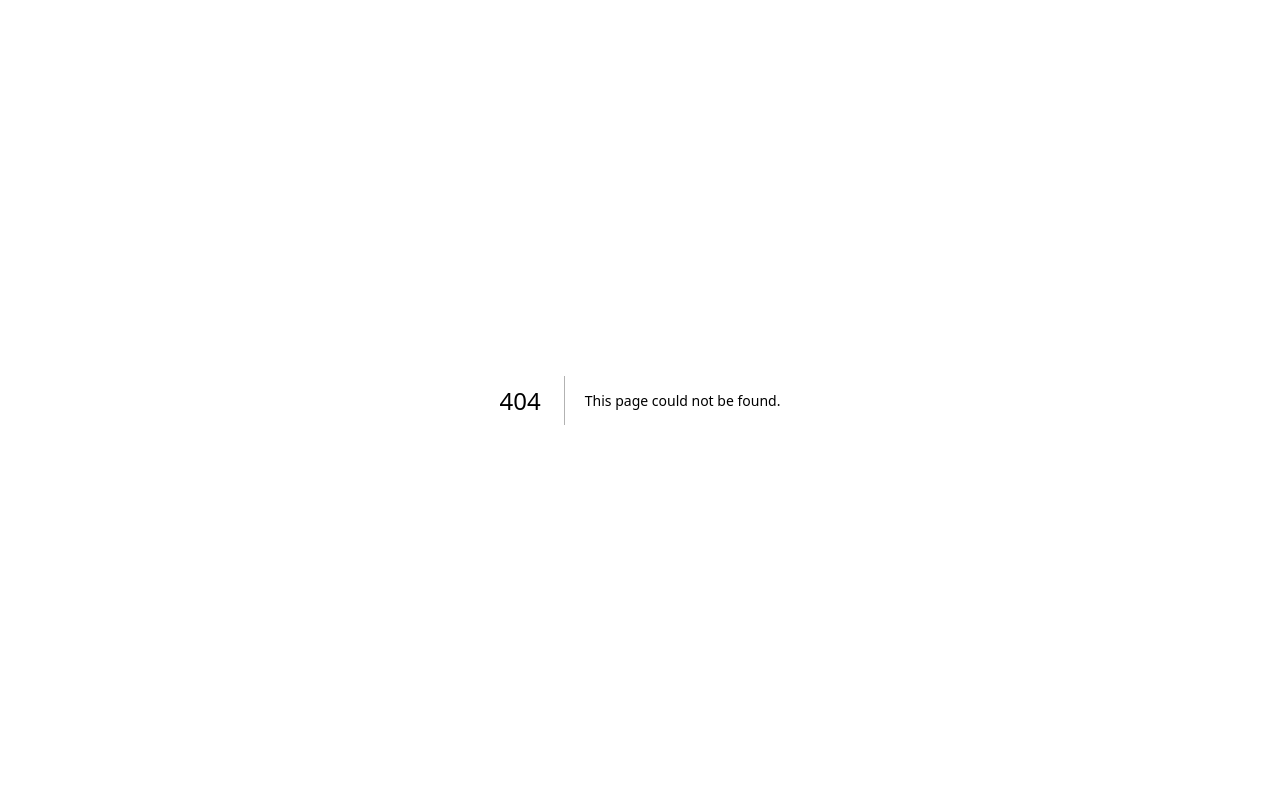
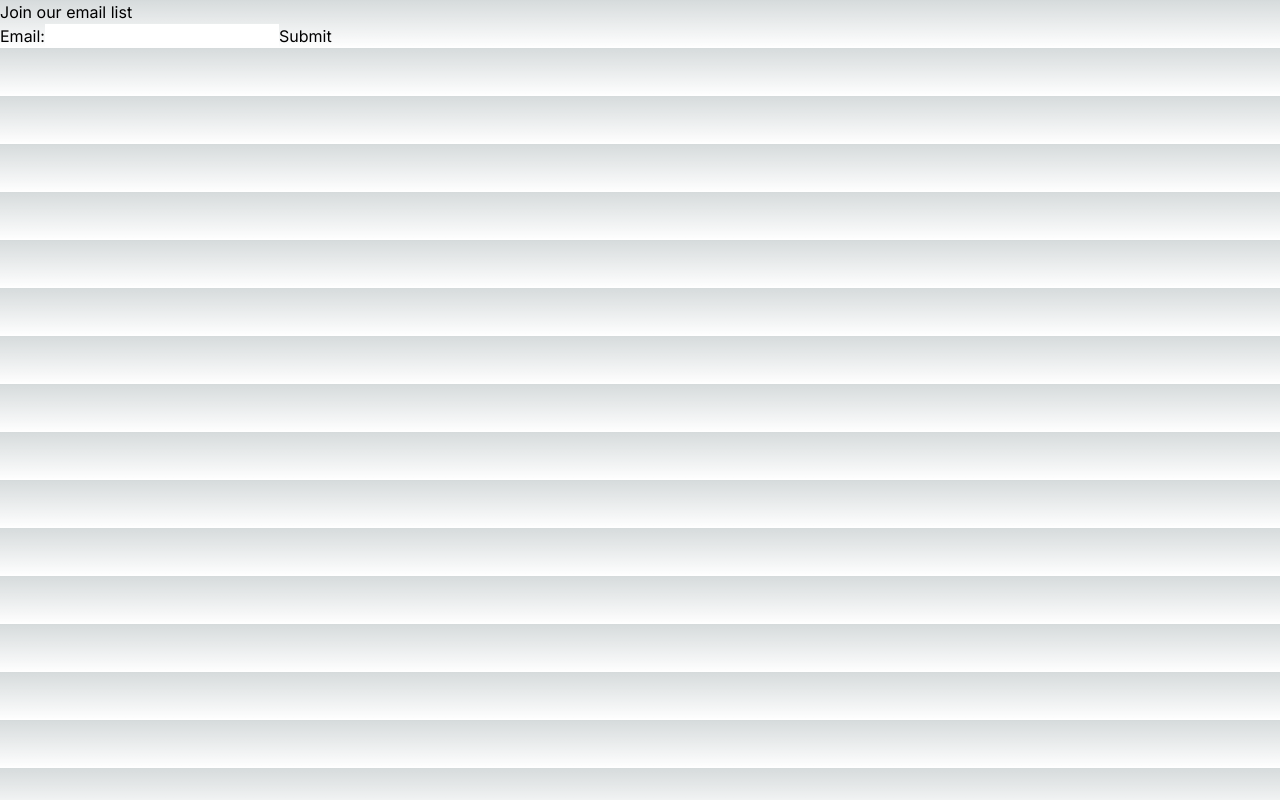
Before and after one commit to bpalagi/CustomFeedGuy, a Next.js app: page /posts/1 in a window 1280 px wide. Before the commit this address had no page. Built offline with nearby package versions, Linux system fonts and the light colour scheme.

Commit message:
trying github copilot

```diff
--- /dev/null
+++ b/app/posts/[postId]/page.js
@@ -0,0 +1,28 @@
+import { useState } from 'react';
+
+export default function EmailPage() {
+    const [email, setEmail] = useState('');
+
+    const handleSubmit = (event) => {
+        event.preventDefault();
+        console.log(`Email submitted: ${email}`);
+        // Add code here to send email to your email list
+    };
+
+    const handleChange = (event) => {
+        setEmail(event.target.value);
+    };
+
+    return (
+        <div>
+            <h1>Join our email list</h1>
+            <form onSubmit={handleSubmit}>
+                <label>
+                    Email:
+                    <input type="text" value={email} onChange={handleChange} />
+                </label>
+                <button type="submit">Submit</button>
+            </form>
+        </div>
+    );
+}
--- /dev/null
+++ b/app/posts/page.js
@@ -0,0 +1,7 @@
+import React from "react"
+
+const page = () => {
+    return (
+        <div>POSTS</div>
+    )
+}
```
